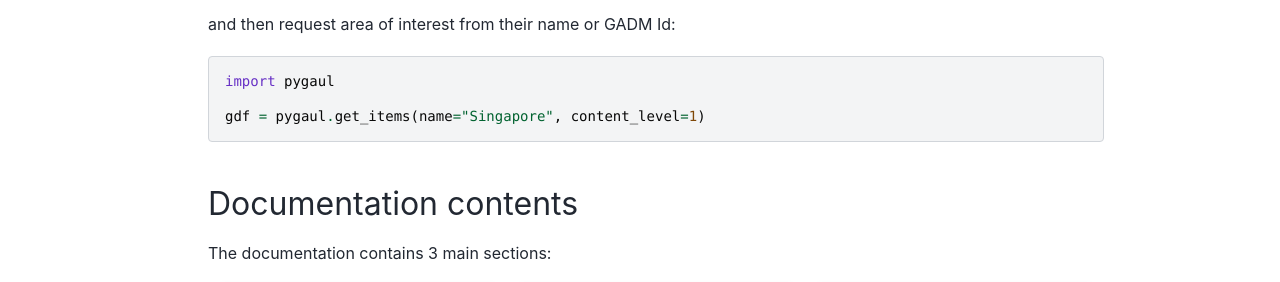
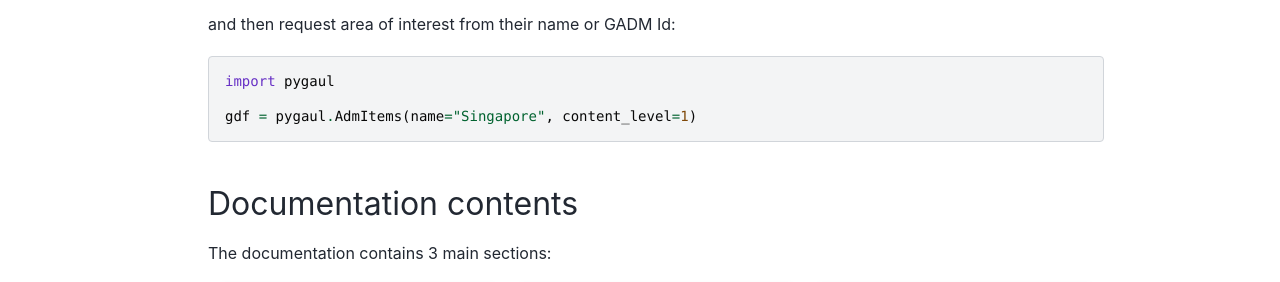
Before and after one commit to gee-community/pygaul, a Sphinx documentation site: the page built from docs/index.rst, in a window 1280 px wide and 1120 px high. Shown: the part 527-809 px from the top of the window. Built offline with Sphinx 7.4.7 and the PyData theme 0.15.4, drawn with Linux system fonts in a browser that asks for light colours.

Commit message:
docs: use the class implementation in the example

```diff
--- a/README.rst
+++ b/README.rst
@@ -61,7 +61,7 @@ and then request area of interest from their name or GADM Id:
 
    import pygaul
 
-   gdf = pygaul.get_items(name="Singapore", content_level=1)
+   gdf = pygaul.AdmItems(name="Singapore", content_level=1)
 
 Credits
 -------
--- a/docs/index.rst
+++ b/docs/index.rst
@@ -30,7 +30,7 @@ and then request area of interest from their name or GADM Id:
 
    import pygaul
 
-   gdf = pygaul.get_items(name="Singapore", content_level=1)
+   gdf = pygaul.AdmItems(name="Singapore", content_level=1)
 
 Documentation contents
 ----------------------
```
